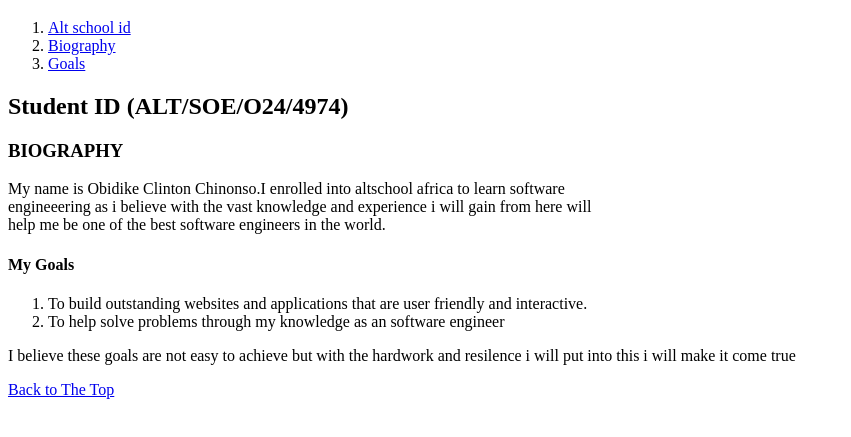
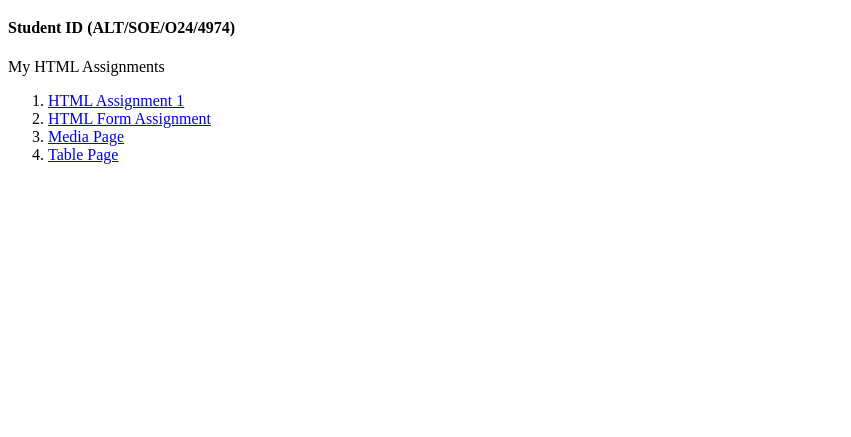
Before and after one commit to Chinonso1738/alt-assignment, a plain HTML site: page index.html in a window 1280 px wide. Shown: the part 61-498 px from the top of the page, without its empty margins (0-851 px from the left). Drawn offline with Linux system fonts and the light colour scheme.

Commit message:
create assignment index page

```diff
--- a/index.html
+++ b/index.html
@@ -9,29 +9,16 @@
 <body id="main">
     <header>
         <h1>Obidike Clinton</h1>
+        <h4>Student ID (ALT/SOE/O24/4974)</h4>
+        <p>My HTML Assignments</p>
             <nav aria-labelledby="primary navigation">
                 <ol>
-                       <li><a href="#sid">Alt school id</a></li>
-                        <li><a href="#biography">Biography</a></li>
-                        <li><a href="#goals">Goals</a></li>
+                       <li><a href="./biography.html">HTML Assignment 1</a></li>
+                        <li><a href="./form.html">HTML Form Assignment</a></li>
+                        <li><a href="./media.html">Media Page</a></li>
+                        <li><a href="./table.html">Table Page</a></li>
                 </ol>
             </nav>
             </header>
-            <main>
-                <h2 id="sid"> Student ID (ALT/SOE/O24/4974)</h2>
-                  <h3 id="Biography">BIOGRAPHY</h3>
-                <p> My name is Obidike Clinton Chinonso.I enrolled into altschool africa to learn software<br />
-                 engineeering as i believe with the vast knowledge and experience i will gain from here will<br />
-                 help me be one of the best software engineers in the world.</p>
-                 <h4 id="goals">My Goals</h4>
-                     <ol>
-                         <li>To build outstanding websites and applications that are user friendly and interactive.</li>
-                         <li>To help solve problems through my knowledge as an software engineer</li>
-            </ol>
-            </main>
-            <footer>
-                <p>I believe these goals are not easy to achieve but with the hardwork and resilence i will put into this i will make it come true</p>
-                <a href="#main">Back to The Top</a>
-            </footer>
 </body>
 </html>
```
Also changed, not shown: biography.html (added, +37 -0 lines).
